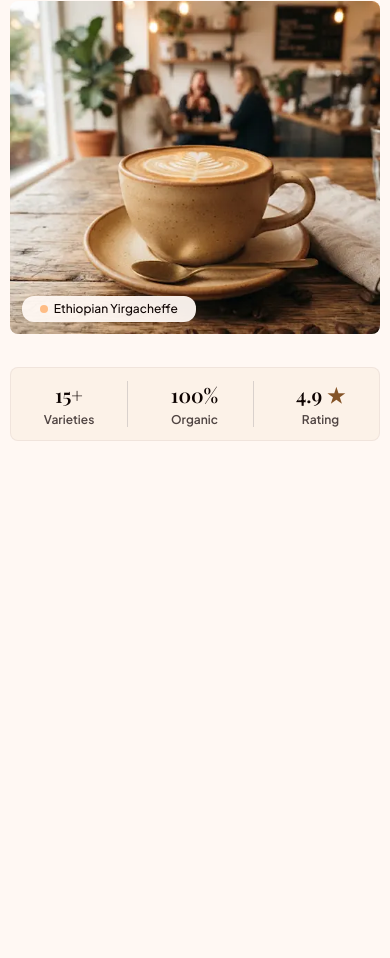
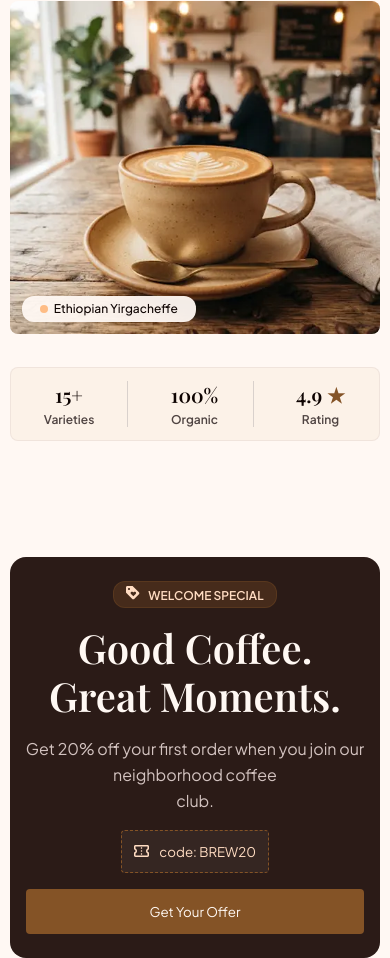
Before and after one commit to Israa996993/Mini-Project-, a plain HTML site: page index.html in a window 390 px wide. Shown: the part 521-1479 px from the top of the page. Before the commit the page ends 1058 px from the top, so only its background shows below. Drawn offline with nearby package versions, Linux system fonts and the light colour scheme; a web font is replaced by a local one.

Commit message:
Main-Section Four

```diff
--- a/assets/css/style.css
+++ b/assets/css/style.css
@@ -12,6 +12,9 @@ header{
 width: 100%;
 padding: 14px 0;
 box-shadow: 0px 1px 4px rgb(207, 205, 205);
+}
+main{
+    display: block;
 }
 .container{
     display: flex;
@@ -325,8 +328,123 @@ box-shadow: 0px 1px 4px rgb(207, 205, 205);
     .item h2{
         font-size: 20px;
     }
+}
 
+/*Main - Section 4*/
+.sec4{
+    background-color:#2B1B17;
+    width: 100%;
 
-
+    border-radius: 12px;
+    align-items: center;
+    display: flex;
+    flex-direction: column;
 
 }
+.sec4 .cc{
+    width: 768px;
+    align-items: center;
+    display: flex;
+    flex-direction: column;
+    margin: 64px 207px;
+    gap: 24px;
+}
+.sec4 .wlcm{
+    background-color:#8453264D;
+    color:#FFDCC2;
+    padding: 6px 16px;
+    border-radius: 12px;
+    border: 1px solid #8453264D;
+    font-size: 12px;
+    font-weight: 600;
+
+}
+.sec4 .wlcm .fx{
+    margin-right: 8px;
+
+}
+.sec4 .btns1{
+    display: flex;
+    gap: 16px;
+}
+.sec4 .h .hh{
+    color: #FFF8F3;
+    font-size: 64px;
+    font-weight: 600;
+    font-family: "Playfair Display";
+    line-height: 72px;
+    text-align: center;
+}
+.sec4 .pp{
+    color: #D3C3C0;
+    font-size: 18px;
+    font-weight: 400;
+    text-align: center;
+    line-height: 29.25px;
+}
+.sec4 .btns1 .use{
+    padding: 12px 24px;
+    background-color: #FFF8F30D;
+    border: 1px dashed #845326;
+    border-radius: 4px;
+    color: #FFDCC2;
+}
+.sec4 .btns1 .use img{
+    margin-right: 8px;
+}
+.sec4 .btns1 .get{
+    padding: 12px 32px;
+    background-color: #845326;
+    border-radius: 4px;
+    border: none;
+    color: #FFF8F3;
+}
+/*Mobile*/
+@media (max-width: 800px){
+
+}
+
+/* Mobile */
+@media (max-width: 800px){
+    .sec4{
+        margin-top: 20px;
+        padding: 24px 16px;
+        border-radius: 16px;
+        text-align: center;
+    }
+    .sec4 .cc{
+        width: 100%;
+        margin: 0;
+        gap: 16px;
+    }
+    .sec4 .wlcm{
+        font-size: 12px;
+        padding: 4px 12px;
+    }
+    .sec4 .h .hh{
+        font-size: 40px;
+        line-height: 48px;
+        width: 100%;
+        text-align: center;
+    }
+    .sec4 .pp{
+        font-size: 16px;
+        line-height: 26px;
+        width: 100%;
+        text-align: center;
+    }
+    .sec4 .btns1{
+        width: 100%;
+        display: flex;
+        flex-direction: column;
+        gap: 16px;
+    }
+     .sec4 .btns1 .get{
+        width: 100%;
+        padding: 14px;
+    }
+    .sec4 .btns1 .use{
+        padding: 12px;
+
+    }
+}
--- a/index.html
+++ b/index.html
@@ -35,8 +35,8 @@
     </header>
 
     <main>
-        <div class="container">
         <section >
+            <div class="container">
             <div class="sec1">
             <div class="left-s">
             <button class="freshly-brewed"><img class="fb" src="./assets/img/icon/Container.svg">FRESHLY BREWED DAILY</button>
@@ -95,8 +95,35 @@
            </div>
        </div>
         </div>
+    </div>
         </section>
+
+        <section>
+            <div class="container">
+            <div class="sec4">
+            <div class="cc">
+            <div class="btn0">
+                <button class="wlcm"><img class="fx" src="./assets/img/icon/Icon (1).svg">WELCOME SPECIAL</button>
+            </div>
+            <div class="h">
+                <p class="hh">Good Coffee. Great Moments.</p>
+            </div>
+            <div class="pp">
+                <p>Get 20% off your first order when you join our neighborhood coffee <br>club.</p>
+            </div>
+            <div class="btns1">
+                <div>
+                    <button class="use"><img src="./assets/img/icon/Icon (3).svg"> code: BREW20</button>
+                </div>
+                <div>
+                    <button class="get">Get Your Offer</button>
+                </div>
+            </div>
+            </div>
+            </div>
         </div>
+        </section>
+
     </main>
 
 
```
Also changed, not shown: assets/img/icon/Icon (1).svg (added), assets/img/icon/Icon (3).svg (added).
